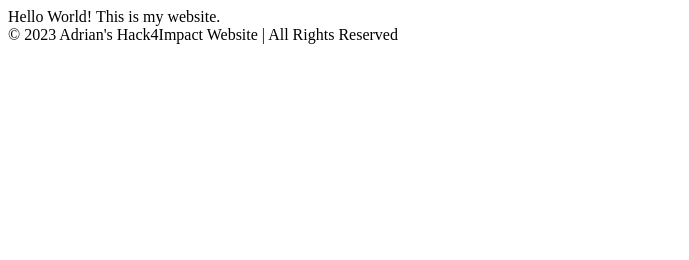
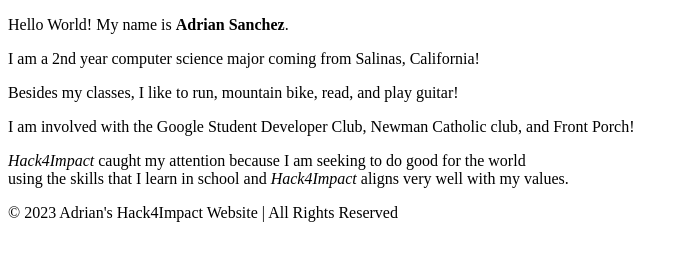
Before and after one commit to AdrianS2k/AdrianS2k.github.io, a plain HTML site: page index.html in a window 1280 px wide. Shown: the whole page, without its empty margins (0-689 px from the left). Drawn offline with Linux system fonts and the light colour scheme.

Commit message:
feat: added a short introduction about myself on index.html

```diff
--- a/index.html
+++ b/index.html
@@ -5,7 +5,25 @@
   </head>
   <body>
     <nav></nav>
-    <main>Hello World! This is my website.</main>
+    <main>
+      <p>Hello World! My name is <strong>Adrian Sanchez</strong>.</p>
+      <p>
+        I am a 2nd year computer science major coming from Salinas, California!
+      </p>
+      <p>
+        Besides my classes, I like to run, mountain bike, read, and play guitar!
+      </p>
+      <p>
+        I am involved with the Google Student Developer Club, Newman Catholic
+        club, and Front Porch!
+      </p>
+      <p>
+        <em>Hack4Impact</em> caught my attention because I am seeking to do good
+        for the world <br />
+        using the skills that I learn in school and <em>Hack4Impact</em> aligns
+        very well with my values.
+      </p>
+    </main>
     <footer>© 2023 Adrian's Hack4Impact Website | All Rights Reserved</footer>
   </body>
 </html>
```
